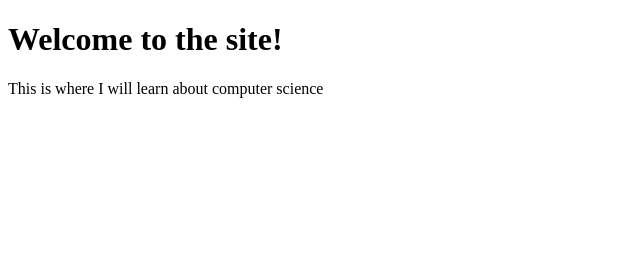
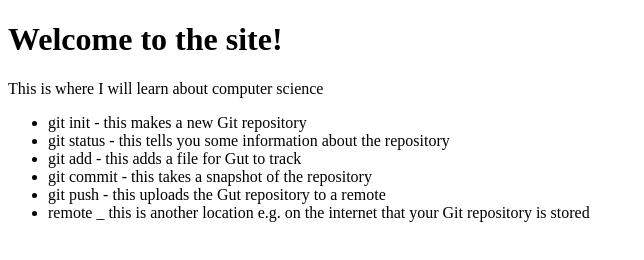
Before and after one commit to SaturnJup/cliveedwin.github.io, a plain HTML site: page index.html in a window 1280 px wide. Shown: the whole page, without its empty margins (0-644 px from the left). Drawn offline with Linux system fonts and the light colour scheme.

Commit message:
Add some basic commit commands to the list if the homepage

```diff
--- a/index.html
+++ b/index.html
@@ -6,6 +6,17 @@
 <body>
 <h1>Welcome to the site!</h1>
 <p>This is where I will learn about computer science</p>
+<ul>
 
+	<li>git init - this makes a new Git repository</li>
+	<li>git status - this tells you some information about the repository</li>
+	<li>git add - this adds a file for Gut to track </li>
+	<li>git commit - this takes a snapshot of the repository</li>
+	<li>git push - this uploads the Gut repository to a remote</li>
+	<li>remote _ this is another location e.g. on the internet that your Git
+	repository is stored
+	</li>
+
+</ul>
 </body>
 </html>
```
